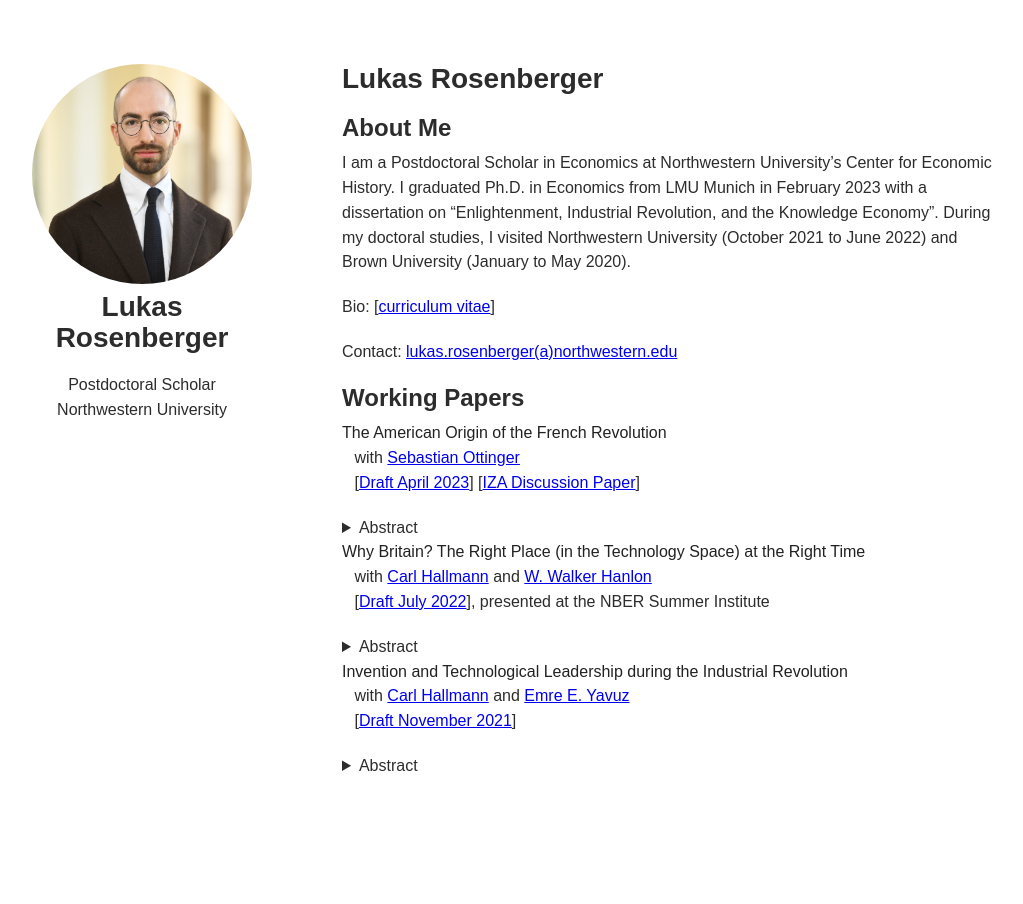
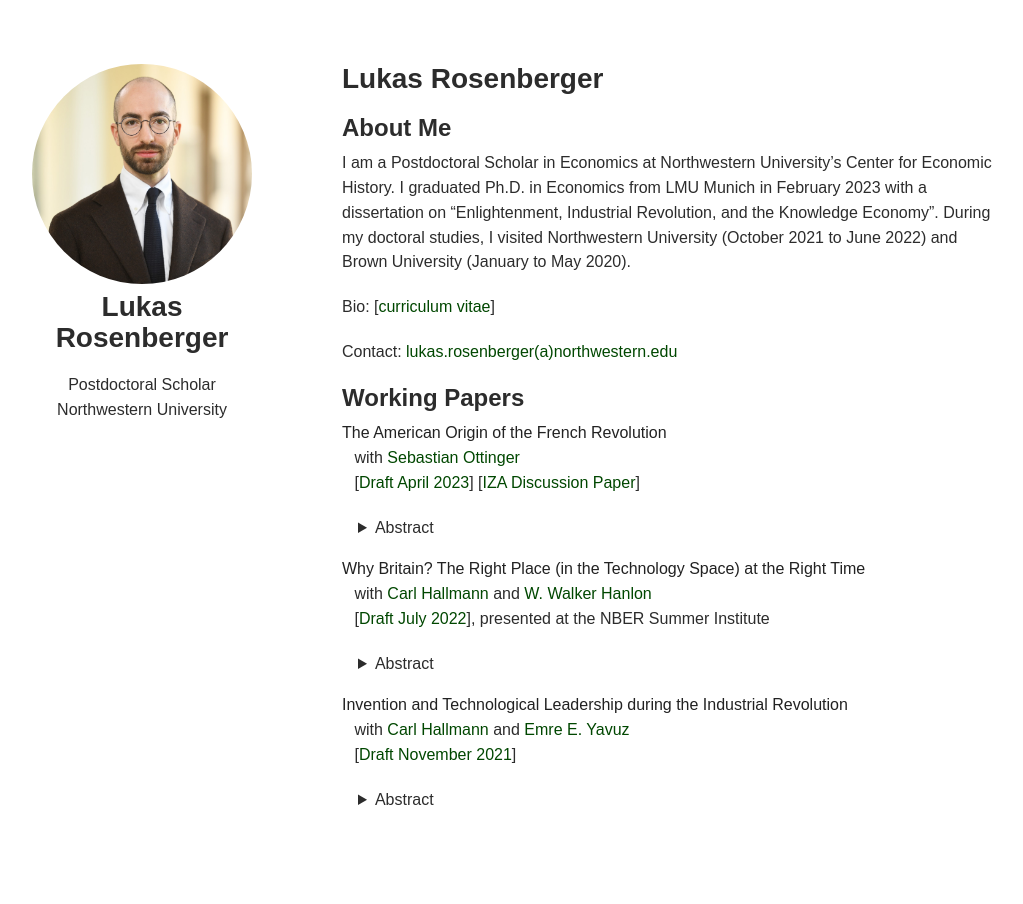
Before and after one commit to lukasrosenberger/lukasrosenberger.github.io, a Jekyll site: the page built from index.md, in a window 1280 px wide. Shown: the whole page, without its empty margins (128-1151 px from the left). Built offline with Jekyll 4.4.1, drawn with Linux system fonts in a browser that asks for light colours; nearby versions of some CDN libraries; some web fonts are replaced; a style sheet for code colours, icons or effects is not loaded.

Commit message:
Ím getting there...

```diff
--- a/_sass/minimal-light.scss
+++ b/_sass/minimal-light.scss
@@ -15,7 +15,7 @@ body {
 .social-icons a{display:inline-block;height:3rem;width:3rem;background-color:#495057;color:#fff!important;border-radius:100%;text-align:center;font-size:1.5rem;line-height:3.1rem;margin-right:1rem}.social-icons a:last-child{margin-right:0}.social-icons a:hover{background-color:#000000}
 
 autocolor{
-  color:#494949;
+  color:#2C2C2C;
 }
 
 lightonly {
@@ -103,24 +103,24 @@ papertitle {
 
 h1, h3, h4, h5, h6 {
   font-weight: 600;
-  /* frenchroyalblue: rgb(62, 183, 240) darkblue #043361 LMU green #009440 */
-  /* color: #004700;   */
+  /* frenchroyalblue #004700 darkblue #043361 LMU green #009440 */
+  color: #2C2C2C;
   margin:0 0 20px;
 }
 
 h2 {
-  /* color:#004700; */
+  color:#2C2C2C;
   margin:20px 0px 10px;
-  font-size: 24px; //
+  font-size: 24px;
 }
 
 @media (prefers-color-scheme: dark) {
   h1, h3, h4, h5, h6 {
-    color:rgb(62, 183, 240);
+    color:#dadbdf;
   }
 
   h2 {
-    color:rgb(62, 183, 240);
+    color:#dadbdf;
   }
 }
 
@@ -136,20 +136,20 @@ h1 {
   font-size:28px;
 }
 
-/*
+
 a {
-  color:#009440;
+  color:#004700;
   text-decoration:none;
 }
 
 a:hover {
   color:#474748;
 }
-*/
+
 
 @media (prefers-color-scheme: dark) {
   a {
-    color:rgb(62, 183, 240);
+    color:#004700;
   }
 }
 
@@ -212,11 +212,11 @@ th {
 
 @media (prefers-color-scheme: dark) {
   th {
-    color:rgb(62, 183, 240);
+    color:#444;
   }
 
   dt {
-    color:rgb(62, 183, 240);
+    color:#444;
   }
 }
 
@@ -232,7 +232,6 @@ header {
   padding-top:4.0em;
   text-align:center
 }
-
 
 
 header ul {
@@ -451,3 +450,9 @@ footer {
   display:none;
   font-family: monospace;
 }
+
+details summary {
+  cursor: pointer;
+  margin-left: 1em;
+  margin-bottom: 2ex;
+}
```
